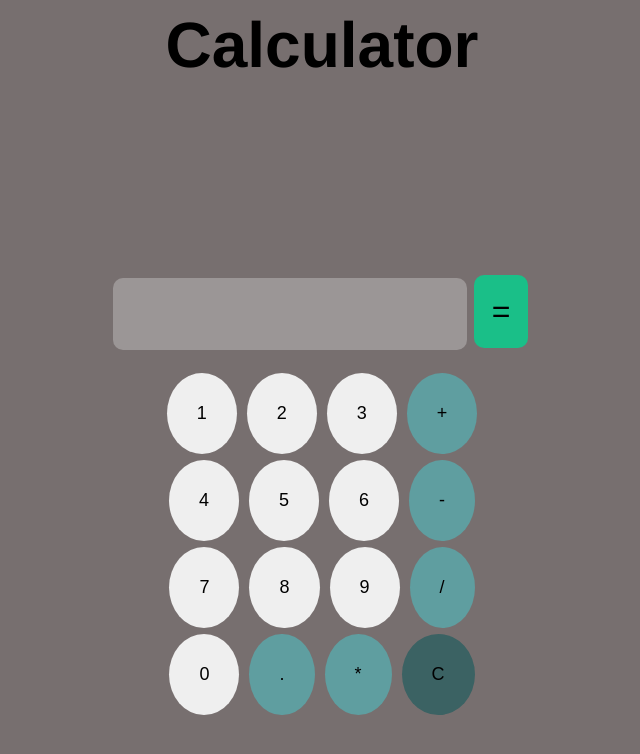
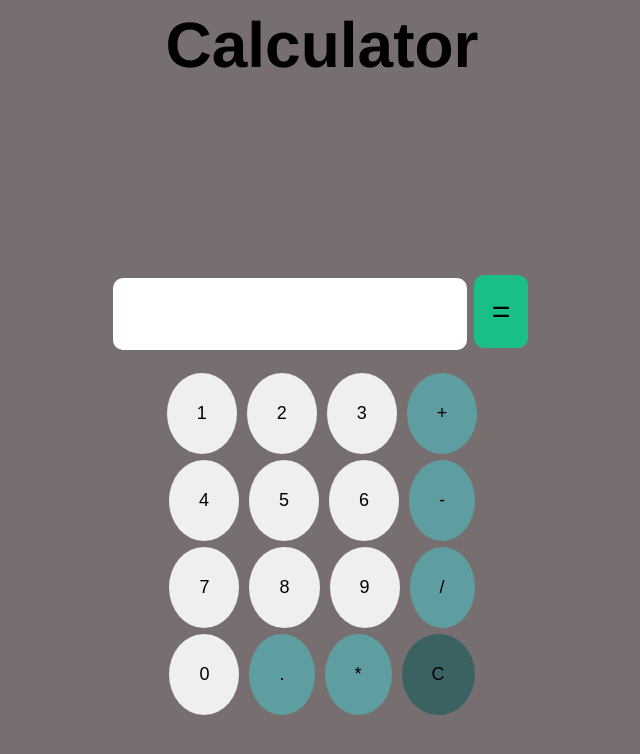
Before and after one commit to 9Average9/Coding-Projects, a plain HTML site: page index.html in a window 1280 px wide. Shown: the whole page, without its empty margins (318-958 px from the left). Drawn offline with Linux system fonts and the light colour scheme.

Commit message:
Update index.html

```diff
--- a/index.html
+++ b/index.html
@@ -10,7 +10,7 @@
 <body>
   <header>Calculator</header>
  <div class="container">
-<input type="text" id="input" disabled>
+<input type="text" id="input">
 <button onclick="calculate()" id="equal">=</button><br>
 <button onclick="appendToInput(1)">1</button>
 <button onclick="appendToInput(2)">2</button>
```
